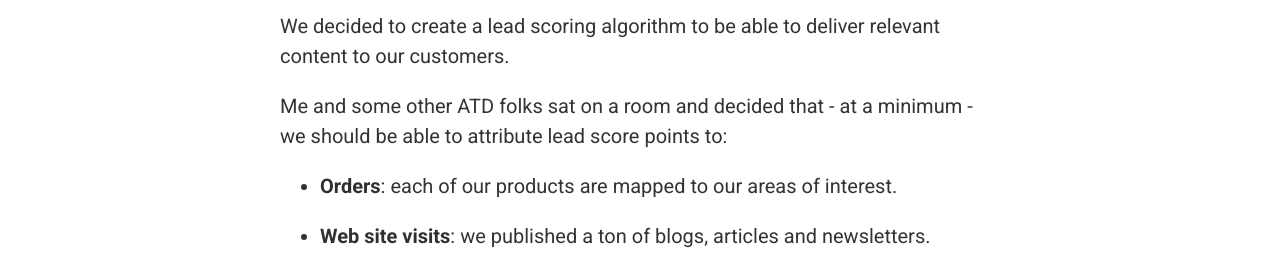
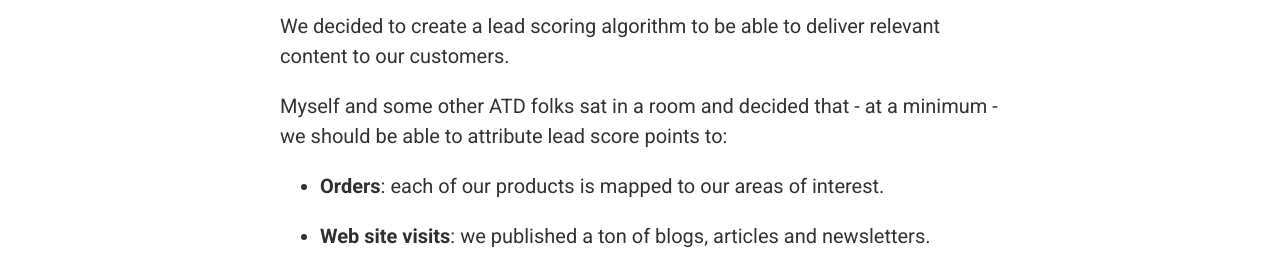
Before and after one commit to flaviotsf/flaviotsf.github.io, a Jekyll site: the page built from _posts/2012-01-02-Lead-Scoring.md, in a window 1280 px wide and 1228 px high. Shown: the part 169-444 px from the top of the window. Built offline with Jekyll 4.4.1, drawn with Linux system fonts in a browser that asks for light colours; nearby versions of some CDN libraries; Markdown is read by kramdown in place of the engine named in the settings.

Commit message:
Update 2012-01-02-Lead-Scoring.md

```diff
--- a/_posts/2012-01-02-Lead-Scoring.md
+++ b/_posts/2012-01-02-Lead-Scoring.md
@@ -6,10 +6,10 @@
 We decided to create a lead scoring algorithm to be able to deliver relevant
 content to our customers.
 
-Me and some other ATD folks sat on a room and decided that - at a minimum -
+Myself and some other ATD folks sat in a room and decided that - at a minimum -
 we should be able to attribute lead score points to:
 
-* **Orders**: each of our products are mapped to our areas of interest.
+* **Orders**: each of our products is mapped to our areas of interest.
 
 * **Web site visits**: we published a ton of blogs, articles and newsletters.
 
```
